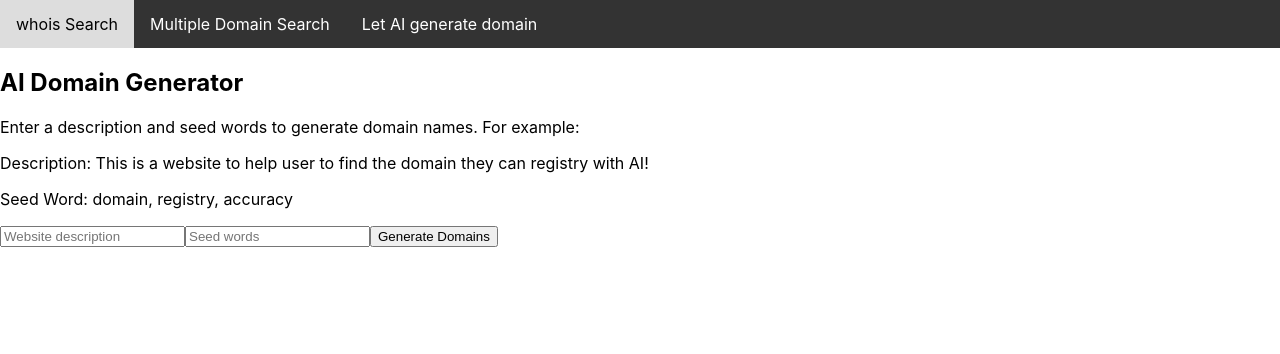
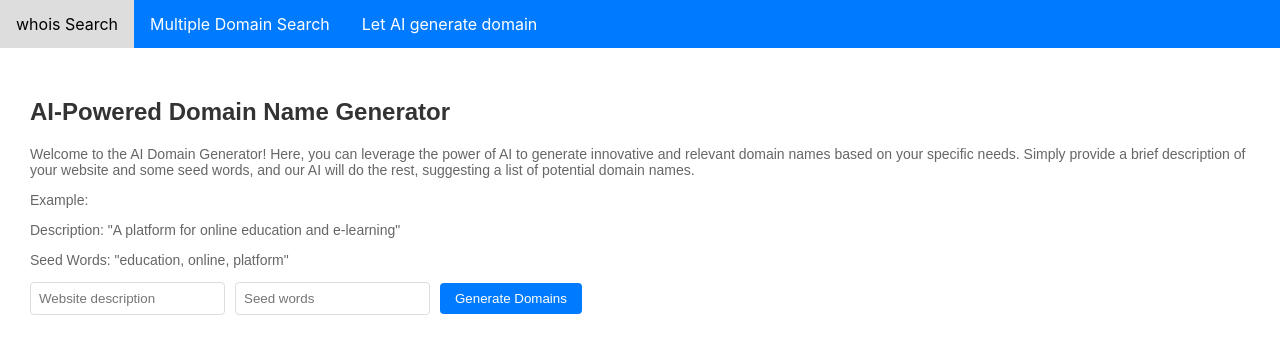
Before and after one commit to sodm2011/whoisDomainSearch, a React (Create React App) app in the folder client/: page /AI-generated-domain in a window 1280 px wide. Shown: the top 354 px of the page. Built offline with nearby package versions, Linux system fonts and the light colour scheme.

Commit message:
add domain generator function

```diff
--- a/client/src/App.css
+++ b/client/src/App.css
@@ -1,7 +1,7 @@
 /* Add to App.css */
 
 .navbar {
-  background-color: #333;
+  background-color: #007BFF;
   overflow: hidden;
 }
 
--- /dev/null
+++ b/client/src/components/AIDomainGenerator.css
@@ -0,0 +1,69 @@
+.ai-domain-generator-container {
+    font-family: Arial, sans-serif;
+    margin: 20px;
+    padding: 10px;
+  }
+
+  .ai-domain-generator-container h2 {
+    color: #333;
+  }
+
+  .ai-domain-generator-container p {
+    color: #666;
+    font-size: 14px;
+  }
+
+  .input-group {
+    margin-bottom: 20px;
+  }
+
+  .input-group input {
+    padding: 8px;
+    margin-right: 10px;
+    border: 1px solid #ddd;
+    border-radius: 4px;
+  }
+
+  .input-group button {
+    padding: 8px 15px;
+    background-color: #007bff;
+    color: white;
+    border: none;
+    border-radius: 4px;
+    cursor: pointer;
+  }
+
+  .input-group button:hover {
+    background-color: #0056b3;
+  }
+
+  .domain-list {
+    list-style-type: none;
+    padding: 0;
+  }
+
+  .domain-item {
+    background-color: #f9f9f9;
+    /* border: 1px solid #ddd; */
+    padding: 10px;
+    margin-bottom: 10px;
+    border-radius: 4px;
+  }
+
+  .domain-item button {
+    padding: 8px 15px;
+    background-color: #007bff;
+    margin-left: 10px;
+    border: none;
+    color: white;
+    border-radius: 4px;
+    cursor: pointer;
+  }
+
+  .domain-item button:hover {
+    background-color: #0056b3;
+  }
+
+  .domain-status {
+    margin-left: 20px;
+  }
--- a/client/src/components/AIDomainGenerator.js
+++ b/client/src/components/AIDomainGenerator.js
@@ -1,5 +1,7 @@
-import React, { useState } from 'react';
+import React, { useState, useEffect } from 'react';
 import { validateDomain, updateCache, checkCache } from './domainUtils';
+import './AIDomainGenerator.css';
+
 
 const AIDomainGenerator = () => {
   const [description, setDescription] = useState('');
@@ -7,7 +9,6 @@ const AIDomainGenerator = () => {
   const [generatedDomains, setGeneratedDomains] = useState([]);
   const [isLoading, setIsLoading] = useState(false);
   const [domainStatuses, setDomainStatuses] = useState({}); // New state for domain statuses
-
 
   const handleSubmit = async () => {
     setIsLoading(true);
@@ -17,7 +18,14 @@ const AIDomainGenerator = () => {
       body: JSON.stringify({ description, seedWords })
     });
     const data = await response.json();
-    setGeneratedDomains(data.suggestions);
+
+      // Process the suggestions to extract domain names
+    const domainSuggestions = data.suggestions.map(
+        suggestion => suggestion.trim().replace(/^\d+\.\s*/, '')); // Removes numbers and extra spaces
+
+    localStorage.setItem('lastApiResult', JSON.stringify(domainSuggestions));
+
+    setGeneratedDomains(domainSuggestions);
     setIsLoading(false);
   };
 
@@ -29,27 +37,44 @@ const AIDomainGenerator = () => {
 
     let status = checkCache(domain);
     if (status) {
-      setDomainStatuses(prev => ({ ...prev, [domain]: `Cached: ${status}` }));
+      setDomainStatuses(prev => ({ ...prev, [domain]: status.available ? 'Available' : 'Registered' }));
       return;
     }
 
     try {
       const response = await fetch(`/api/check-domain?domain=${domain}`);
+      console.log("response", response)
       const data = await response.json();
+      console.log("data", data)
+        if (data) {
         updateCache(domain, data);
         const registrationStatus = data.registered ? 'Registered' : 'Available';
         setDomainStatuses(prev => ({ ...prev, [domain]: registrationStatus }));
+        }
+
     } catch (error) {
+      console.log("error", error);
       setDomainStatuses(prev => ({ ...prev, [domain]: 'Error checking status' }));
     }
   };
 
+  useEffect(() => {
+    // Check for stored API results when the component mounts
+    const storedResult = localStorage.getItem('lastApiResult');
+    if (storedResult) {
+      setGeneratedDomains(JSON.parse(storedResult));
+    }
+  }, []);
+
   return (
-    <div>
-      <h2>AI Domain Generator</h2>
-      <p>Enter a description and seed words to generate domain names. For example: </p>
-      <p>Description: This is a website to help user to find the domain they can registry with AI!</p>
-      <p>Seed Word: domain, registry, accuracy</p>
+    <div className='ai-domain-generator-container'>
+      <h2>AI-Powered Domain Name Generator</h2>
+      <p>Welcome to the AI Domain Generator! Here, you can leverage the power of AI to generate innovative and relevant domain names based on your specific needs. Simply provide a brief description of your website and some seed words, and our AI will do the rest, suggesting a list of potential domain names.</p>
+      <p>Example:</p>
+      <p>Description: "A platform for online education and e-learning"</p>
+      <p>Seed Words: "education, online, platform"</p>
+
+      <div className="input-group">
         <input
             type="text"
             value={description}
@@ -63,12 +88,13 @@ const AIDomainGenerator = () => {
             placeholder="Seed words"
         />
           <button onClick={handleSubmit}>Generate Domains</button>
+        </div>
 
 
       {isLoading ? <p>Loading...</p> : (
-        <ul>
+        <ul className="domain-list">
           {generatedDomains.map((domain, index) => (
-            <li key={index}>
+            <li key={index} className="domain-item">
                 {domain}
                 <button onClick={() => checkDomainRegistration(domain)}>Check Registration</button>
                 <span>{domainStatuses[domain]}</span>
@@ -77,7 +103,6 @@ const AIDomainGenerator = () => {
         </ul>
       )}
 
-      {/* You can reuse components/logic from earlier versions */}
     </div>
   );
 };
--- a/client/src/components/Input.css
+++ b/client/src/components/Input.css
@@ -1,7 +1,7 @@
 /* Input.css */
 
 .input-container {
-    text-align: center;
+    /* text-align: center; */
     margin: 20px;
   }
 
@@ -15,7 +15,7 @@
 
   .submit-button {
     padding: 10px 20px;
-    background-color: #4CAF50;
+    background-color: #007BFF;
     color: white;
     border: none;
     border-radius: 4px;
@@ -23,7 +23,7 @@
   }
 
   .submit-button:hover {
-    background-color: #45a049;
+    background-color: #0056b3;
   }
 
   .error-message {
--- a/client/src/components/Input.js
+++ b/client/src/components/Input.js
@@ -43,6 +43,7 @@ const Input = () => {
 
   return (
     <div className="input-container">
+      <h2>Whois Search</h2>
       <input
         className="input-field"
         type="text"
--- a/client/src/components/MultipleDomainSearch.css
+++ b/client/src/components/MultipleDomainSearch.css
@@ -1,6 +1,6 @@
 .multiple-domain-search-container {
     margin: 20px;
-    text-align: center;
+    /* text-align: center; */
 
   }
 
@@ -14,7 +14,7 @@
 
   .domain-submit-button {
     padding: 10px 20px;
-    background-color: #4CAF50;
+    background-color: #007BFF;
     color: white;
     border: none;
     border-radius: 4px;
@@ -23,7 +23,7 @@
   }
 
   .domain-submit-button:hover {
-    background-color: #45a049;
+    background-color: #0056b3;
   }
 
   .domain-table {
```
Also changed, not shown: 1 other file (tests, documents, lock files or other folders). Lines whose indentation alone changed are shown as unchanged.
